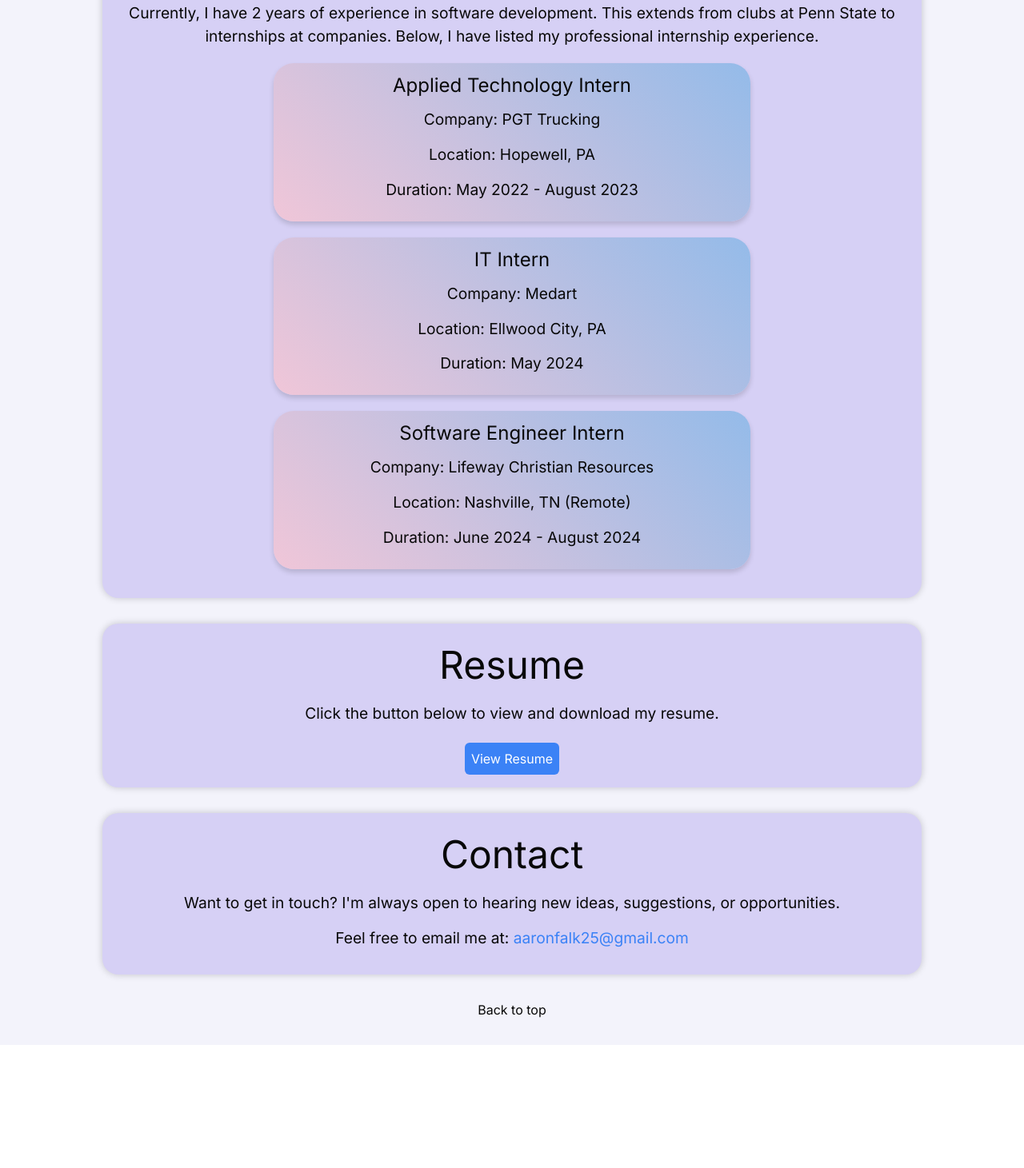
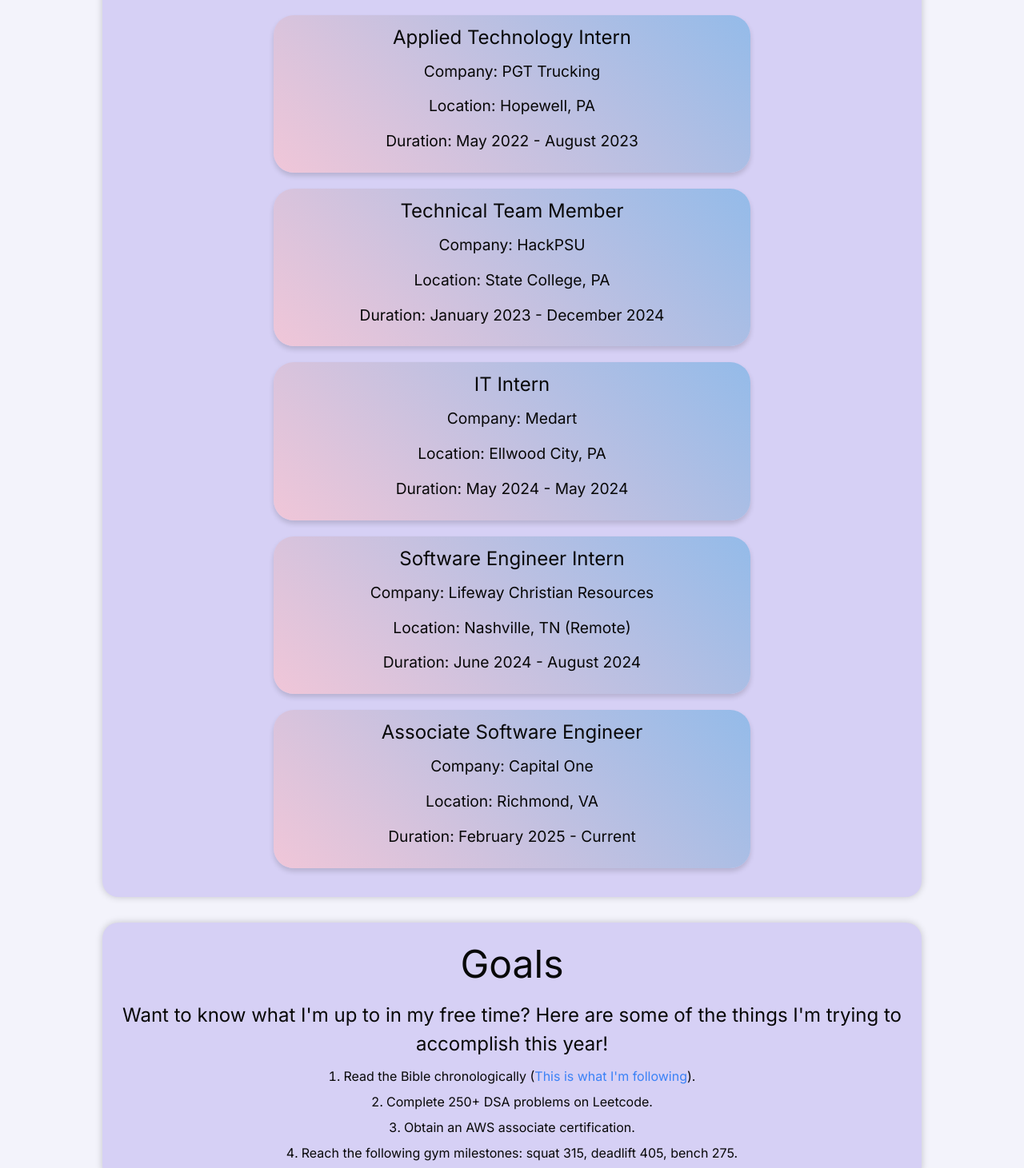
Before and after one commit to aaronfalk25/personal-website, a Next.js app: page / in a window 1280 px wide. Shown: the part 1330-2791 px from the top of the page at 80% size. Before the commit the page ends 2637 px from the top, so only its background shows below. Built offline with nearby package versions, Linux system fonts and the light colour scheme.

Commit message:
update for graduation

```diff
--- a/src/app/components/About/index.tsx
+++ b/src/app/components/About/index.tsx
@@ -16,14 +16,13 @@
                 The crux of computer science is taking on a new problem and delivering a solution that is elegant, precise, and carefully crafted.
                 </p>
                 <p>
-                I am currently seeking opportunities to grow my skills and knowledge in software development. Whether that is a full-time position, internship, or a project collaboration, I am always open to new opportunities.
-                As I am looking ahead to my graduation in December, I am excited to see where my journey in software development will take me.
+                I am excited to begin my professional software engineering journey with Capital One. As a member of the Technical Development Program (TDP), I will build a strong foundation of building applications with scale, efficiency, and best
+                practices all in mind. I look forward to a long and lasting career with great leadership to guide me.
                 </p>
                 <p>
                 Outside of professional work, I am an avid believer in community and valued friendships.
                 Whether it&apos;s playing volleyball, hiking, or just hanging out with friends, I am always looking for ways to connect with others.
-                At Penn State, I&apos;ve had the great joy of knowing a deep and rich community, and I have learned what it means to be truly valued.
-                I am excited to bring this same sense of community and value to my future workplace.
+                I am excited to bring this same sense of community and value with me in all steps of life.
                 </p>
             </motion.section>
         </Element>
--- a/src/app/components/Contact/index.tsx
+++ b/src/app/components/Contact/index.tsx
@@ -15,7 +15,7 @@
                     Want to get in touch? I&apos;m always open to hearing new ideas, suggestions, or opportunities.
                 </p>
                 <p>
-                    Feel free to email me at: <a href="mailto:aaronfalk25@gmail.com" className="text-blue-500 hover:underline">aaronfalk25@gmail.com</a>
+                    Feel free to email me at: <a href="mailto:aaronfalk25@gmail.com">aaronfalk25@gmail.com</a>
                 </p>
             </motion.section>
         </Element>
--- /dev/null
+++ b/src/app/components/Experience/experiences.json
@@ -0,0 +1,42 @@
+[
+    {
+      "key": "PGT",
+      "title": "Applied Technology Intern",
+      "company": "PGT Trucking",
+      "location": "Hopewell, PA",
+      "start": "May 2022",
+      "end": "August 2023"
+    },
+    {
+      "key": "HackPSU",
+      "title": "Technical Team Member",
+      "company": "HackPSU",
+      "location": "State College, PA",
+      "start": "January 2023",
+      "end": "December 2024"
+    },
+    {
+      "key": "Medart",
+      "title": "IT Intern",
+      "company": "Medart",
+      "location": "Ellwood City, PA",
+      "start": "May 2024",
+      "end": "May 2024"
+    },
+    {
+      "key": "Lifeway",
+      "title": "Software Engineer Intern",
+      "company": "Lifeway Christian Resources",
+      "location": "Nashville, TN (Remote)",
+      "start": "June 2024",
+      "end": "August 2024"
+    },
+    {
+      "key": "Capital One",
+      "title": "Associate Software Engineer",
+      "company": "Capital One",
+      "location": "Richmond, VA",
+      "start": "February 2025",
+      "end": null
+    }
+  ]
--- a/src/app/components/Experience/index.tsx
+++ b/src/app/components/Experience/index.tsx
@@ -3,6 +3,15 @@
 import { motion } from "framer-motion";
 
 import './experience.css';
+import experiences from './experiences.json'
+interface ExperienceItem {
+    key: string,
+    title: string,
+    company: string,
+    location: string,
+    start: string,
+    end: string | null
+}
 
 export const Experience: React.FC = () => {
     return (
@@ -14,29 +23,21 @@
             >
                 <h1>Experience</h1>
                 <p>
-                    Currently, I have 2 years of experience in software development. This extends from clubs at Penn State to internships at companies.
-                    Below, I have listed my professional internship experience.
+                    Currently, I have 2 years of experience in software development. This extends from clubs at Penn State, internships at companies, and full time work.
+                    Below, I have chronologically listed these experiences.
                 </p>
 
                 <ul>
-                    <li key="PGT" className='experience-item'>
-                        <h3>Applied Technology Intern</h3>
-                        <p>Company: PGT Trucking</p>
-                        <p>Location: Hopewell, PA</p>
-                        <p>Duration: May 2022 - August 2023</p>
-                    </li>
-                    <li key="Medart" className='experience-item'>
-                        <h3>IT Intern</h3>
-                        <p>Company: Medart</p>
-                        <p>Location: Ellwood City, PA</p>
-                        <p>Duration: May 2024</p>
-                    </li>
-                    <li key="Lifeway" className='experience-item'>
-                        <h3>Software Engineer Intern</h3>
-                        <p>Company: Lifeway Christian Resources</p>
-                        <p>Location: Nashville, TN (Remote)</p>
-                        <p>Duration: June 2024 - August 2024</p>
-                    </li>
+                    {experiences.map((exp: ExperienceItem) => (
+                        <li key={exp.key} className="experience-item">
+                            <h3>{exp.title}</h3>
+                            <p>Company: {exp.company}</p>
+                            <p>Location: {exp.location}</p>
+                            <p>
+                                Duration: {exp.start} - {exp.end ?? "Current"}
+                            </p>
+                        </li>
+                    ))}
                 </ul>
             </motion.section>
         </Element>
--- /dev/null
+++ b/src/app/components/Goals/index.tsx
@@ -0,0 +1,26 @@
+import React from "react";
+import { Element } from "react-scroll";
+import { motion } from "framer-motion";
+
+export const Goals: React.FC = () => {
+    return (
+        <Element name="goals">
+            <motion.section
+                initial={{ opacity: 0 }}
+                animate={{ opacity: 1 }}
+                transition={{ duration: 1 }}
+            >
+                <h1>Goals</h1>
+                <h3>Want to know what I'm up to in my free time? Here are some of the things I'm trying to accomplish this year!</h3>
+                <ol>
+                    <li>Read the Bible chronologically (<a target="_blank" rel="noopener noreferrer" href="https://www.blueletterbible.org/assets-v3/pdf/dbrp/1Yr_ChronologicalPlan.pdf" >This is what I'm following</a>).</li>
+                    <li>Complete 250+ DSA problems on Leetcode.</li>
+                    <li>Obtain an AWS associate certification.</li>
+                    <li>Reach the following gym milestones: squat 315, deadlift 405, bench 275.</li>
+                </ol>
+            </motion.section>
+        </Element>
+    );
+}
+
+export default Goals;
--- a/src/app/components/Hero/index.tsx
+++ b/src/app/components/Hero/index.tsx
@@ -49,9 +49,8 @@
 
                     <div className="mx-auto my-10 md:px-10" style={{ flex: '8' }}>
                         <p className='text-xl xl:text-2xl 2xl:text-3xl'>
-                            I&apos;m a student at The Pennsylvania State University, currently pursuing my Bachelor&apos;s in Computer Science with a minor in Mathematics.
-                            I will be graduating in December 2024.
-                            As I am studying my coursework, I am learning how to become a software engineer that helps build dynamic, user-friendly applications.
+                            I&apos;m a recent graduate of The Pennsylvania State University with a Bachelor&apos;s in Computer Science and a minor in Mathematics.
+                            As I enter the workforce, I am learning how to become a software engineer that helps build dynamic, user-friendly applications.
                         </p>
                         <p className='text-xl xl:text-2xl 2xl:text-3xl'>
                             In my free time, you can find me working on personal projects, lifting weights, or picking up a new hobby.
--- a/src/app/components/Navbar/index.tsx
+++ b/src/app/components/Navbar/index.tsx
@@ -31,7 +31,8 @@
         { name: 'Home', to: 'hero' },
         { name: 'About', to: 'about' },
         { name: 'Experience', to: 'experience' },
-        { name: 'Resume', to: 'resume' },
+        // { name: 'Resume', to: 'resume' },
+        { name: 'Goals', to: 'goals' },
         { name: 'Contact', to: 'contact'}
     ]
 
--- a/src/app/globals.css
+++ b/src/app/globals.css
@@ -63,6 +63,22 @@
   margin-bottom: 2rem;
 }
 
+ol {
+  list-style-type: decimal;
+  list-style-position: inside;
+}
+
+ol > li {
+  margin-bottom: 0.5rem;
+}
+
+section a {
+  color: #3b82f6;
+}
+
+a:hover {
+  text-decoration: underline;
+}
 
 .light-theme {
   background-color: #f0f0f0;
--- a/src/app/page.tsx
+++ b/src/app/page.tsx
@@ -6,6 +6,7 @@
 import About from '@/app/components/About';
 import Experience from '@/app/components/Experience';
 import Resume from '@/app/components/Resume';
+import Goals from '@/app/components/Goals';
 import Contact from '@/app/components/Contact';
 
 export default function Home () {
@@ -22,7 +23,8 @@
             <Hero/>
             <About/>
             <Experience/>
-            <Resume/>
+            {/* <Resume/> */}
+            <Goals/>
             <Contact/>
             <button onClick={toTop} className="hover:underline">
               Back to top
```
